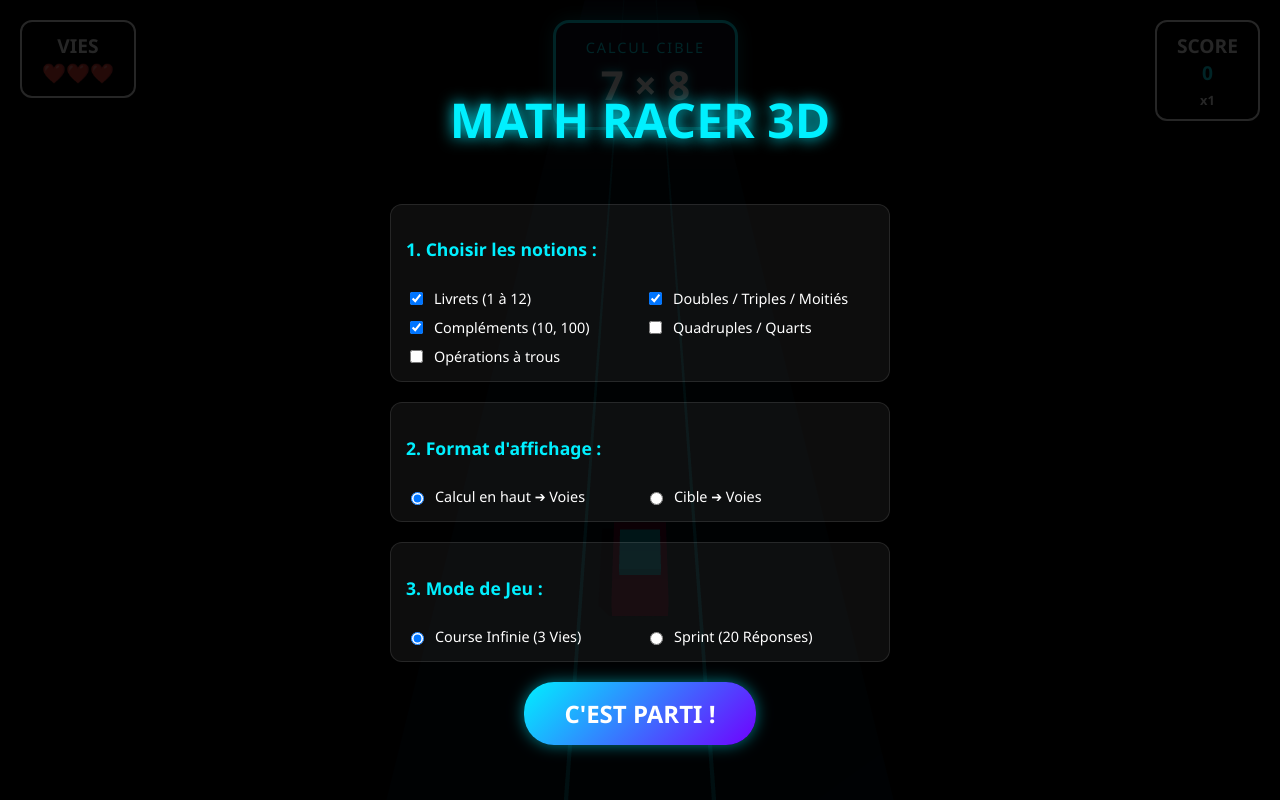
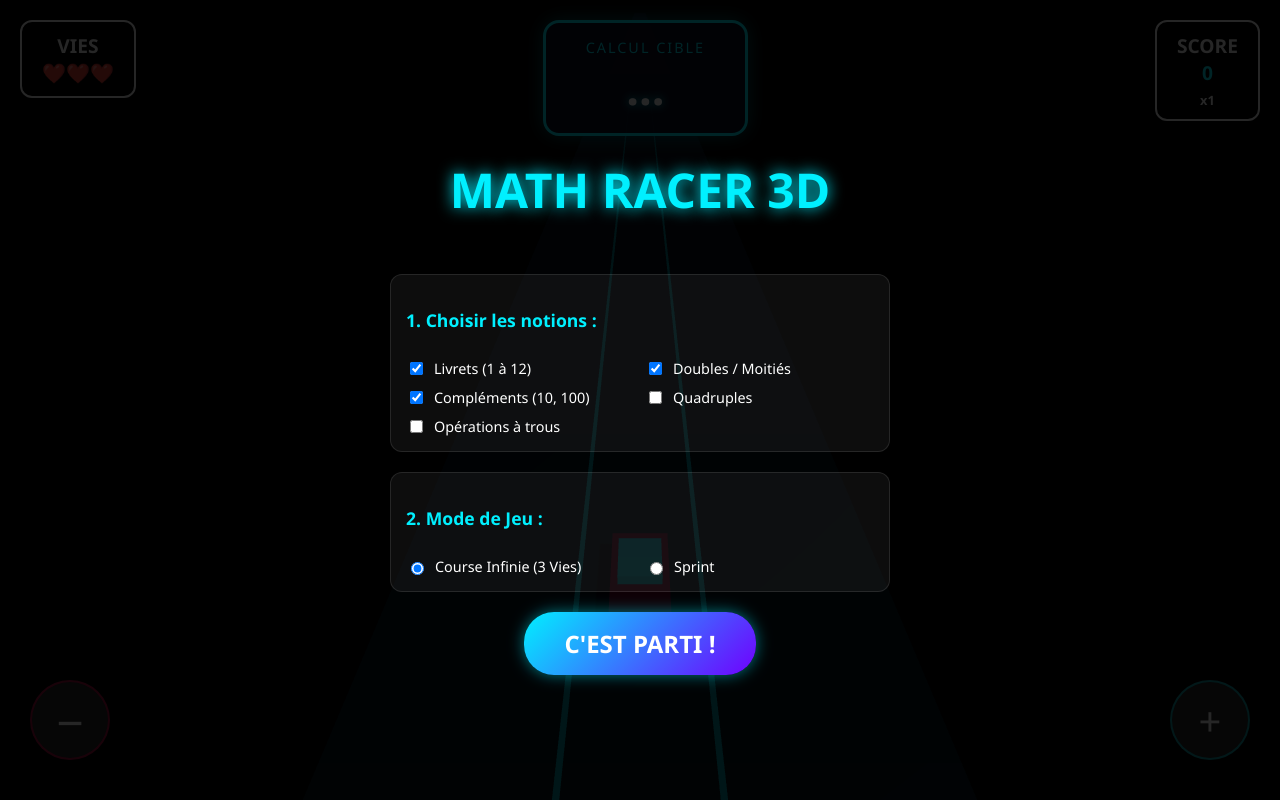
Before and after one commit to Sitefan117/ma-classeV3, a SvelteKit app: page /race in a window 1280 px wide. Built offline with nearby package versions, Linux system fonts and the light colour scheme.

Commit message:
fix bugs on race game

```diff
--- a/src/routes/race/+page.svelte
+++ b/src/routes/race/+page.svelte
@@ -1,83 +1,85 @@
 <script lang="ts">
-	import { onMount, onDestroy } from 'svelte';
+    import { onMount } from 'svelte';
 
     let canvasContainer: HTMLDivElement;
     let gameState = $state<'MENU' | 'PLAYING' | 'REPLAY' | 'GAMEOVER'>('MENU');
     let score = $state(0);
     let lives = $state(3);
     let combo = $state(0);
-	let targetQuestionText = $state('7 × 8');
-	let feedbackBannerText = $state('7 × 8 = 56');
+    let targetQuestionText = $state('...');
+    let feedbackBannerText = $state('');
     let showFeedbackBanner = $state(false);
 
-	// Options de configuration
+    // Options
     let notionLivrets = $state(true);
     let notionDoubles = $state(true);
     let notionComplements = $state(true);
     let notionQuadruples = $state(false);
     let notionTrous = $state(false);
-	let formatType = $state<'A' | 'B'>('A');
     let gameMode = $state<'endless' | 'target'>('endless');
 
     let selectedNotions: string[] = [];
     const LANES = [-3.5, 0, 3.5];
     let currentLane = 1;
-	let speed = 0.35;
 
-	// Variables moteur Three.js
+    // Vitesse
+    const BASE_SPEED_MIN = 0.18;
+    const BASE_SPEED_MAX = 0.55;
+    let currentBaseSpeed = 0.18;
+    let speed = 0.18;
+    let isAccelerating = false;
+    let isBraking = false;
+
+    // Engine Three.js
     let THREE: any;
     let scene: any;
     let camera: any;
     let renderer: any;
     let carGroup: any;
     let activeGates: any[] = [];
-	let nextGateZ = -50;
     let animationFrameId: number;
-	let currentQuestion: any = null;
 
     onMount(async () => {
-		// Import dynamique de Three.js pour éviter les erreurs SSR
         THREE = await import('three');
 
-		// Initialisation scène
         scene = new THREE.Scene();
-		scene.fog = new THREE.FogExp2(0x0a0a1a, 0.015);
+        scene.fog = new THREE.FogExp2(0x0a0a1a, 0.01);
 
-		camera = new THREE.PerspectiveCamera(60, window.innerWidth / window.innerHeight, 0.1, 1000);
-		camera.position.set(0, 18, 12);
-		camera.lookAt(0, 0, -8);
+        // Perspective ajustée pour éviter de perdre la voiture lors du frustum culling
+        camera = new THREE.PerspectiveCamera(65, window.innerWidth / window.innerHeight, 0.1, 1000);
+        camera.position.set(0, 14, 12);
+        camera.lookAt(0, 0, -10);
 
-		renderer = new THREE.WebGLRenderer({ antialias: true });
+        renderer = new THREE.WebGLRenderer({ antialias: true, alpha: false });
         renderer.setSize(window.innerWidth, window.innerHeight);
         renderer.setPixelRatio(Math.min(window.devicePixelRatio, 2));
         renderer.shadowMap.enabled = true;
         canvasContainer.appendChild(renderer.domElement);
 
-		// Lumières
-		const ambientLight = new THREE.AmbientLight(0xffffff, 0.6);
+        const ambientLight = new THREE.AmbientLight(0xffffff, 0.8);
         scene.add(ambientLight);
 
-		const dirLight = new THREE.DirectionalLight(0x00f0ff, 0.8);
+        const dirLight = new THREE.DirectionalLight(0x00f0ff, 1.0);
         dirLight.position.set(10, 20, 10);
         dirLight.castShadow = true;
         scene.add(dirLight);
 
         // Route
         const roadGroup = new THREE.Group();
-		const roadGeo = new THREE.PlaneGeometry(12, 300);
+        const roadGeo = new THREE.PlaneGeometry(14, 1000);
         const roadMat = new THREE.MeshStandardMaterial({ color: 0x151522, roughness: 0.8 });
         const roadMesh = new THREE.Mesh(roadGeo, roadMat);
         roadMesh.rotation.x = -Math.PI / 2;
-		roadMesh.position.z = -100;
+        roadMesh.position.z = -450;
         roadMesh.receiveShadow = true;
         roadGroup.add(roadMesh);
 
         for (let x of [-1.75, 1.75]) {
-			const lineGeo = new THREE.PlaneGeometry(0.1, 300);
-			const lineMat = new THREE.MeshBasicMaterial({ color: 0x00f0ff, opacity: 0.4, transparent: true });
+            const lineGeo = new THREE.PlaneGeometry(0.15, 1000);
+            const lineMat = new THREE.MeshBasicMaterial({ color: 0x00f0ff, opacity: 0.6, transparent: true });
             const lineMesh = new THREE.Mesh(lineGeo, lineMat);
             lineMesh.rotation.x = -Math.PI / 2;
-			lineMesh.position.set(x, 0.01, -100);
+            lineMesh.position.set(x, 0.02, -450);
             roadGroup.add(lineMesh);
         }
         scene.add(roadGroup);
@@ -97,10 +99,14 @@
         cabinMesh.position.set(0, 0.9, -0.2);
         carGroup.add(cabinMesh);
 
+        // Désactiver le Culling pour garantir que la voiture ne disparaisse jamais
+        carGroup.traverse((child: any) => {
+            if (child.isMesh) child.frustumCulled = false;
+        });
+
         carGroup.position.set(LANES[currentLane], 0, 0);
         scene.add(carGroup);
 
-		// Gestion du redimensionnement
         const handleResize = () => {
             if (!camera || !renderer) return;
             camera.aspect = window.innerWidth / window.innerHeight;
@@ -114,29 +120,43 @@
             animationFrameId = requestAnimationFrame(animate);
 
             if (gameState === 'PLAYING') {
-				// Animation fluide de la voiture vers la voie cible
-				carGroup.position.x += (LANES[currentLane] - carGroup.position.x) * 0.2;
+                if (isAccelerating) {
+                    speed = Math.min(currentBaseSpeed * 2.2, BASE_SPEED_MAX * 1.5);
+                } else if (isBraking) {
+                    speed = Math.max(currentBaseSpeed * 0.35, 0.08);
+                } else {
+                    speed = currentBaseSpeed;
+                }
 
-				// Déplacement des portes
+                // Déplacement latéral fluide de la voiture
+                carGroup.position.x += (LANES[currentLane] - carGroup.position.x) * 0.25;
+
+                // Mise à jour de la question pour la porte active
+                const upcomingGate = activeGates.find(g => !g.userData.passed && g.position.z < carGroup.position.z);
+                if (upcomingGate) {
+                    targetQuestionText = upcomingGate.userData.questionData.questionText;
+                }
+
+                // Avancement des portes
                 for (let i = activeGates.length - 1; i >= 0; i--) {
                     const gate = activeGates[i];
                     gate.position.z += speed;
 
-					// Collision
+                    // Test de collision avec la voiture
                     if (!gate.userData.passed && gate.position.z >= carGroup.position.z - 1) {
                         gate.userData.passed = true;
                         checkCollision(gate);
                     }
 
-					// Nettoyage après passage
-					if (gate.position.z > 10) {
+                    // Nettoyage derrière la caméra
+                    if (gate.position.z > 15) {
                         scene.remove(gate);
                         activeGates.splice(i, 1);
                     }
                 }
 
-				// Générer de nouvelles portes
-				if (activeGates.length < 3) {
+                // Génération de nouvelles portes
+                if (activeGates.length < 4) {
                     spawnGateSet();
                 }
             }
@@ -154,44 +174,62 @@
     function generateMathProblem() {
         const notion = selectedNotions[Math.floor(Math.random() * selectedNotions.length)] || 'livrets';
         let qText = '', correctAns = 0, distractors: number[] = [];
+        let fullFormulaText = '';
 
         if (notion === 'livrets') {
-			let a = Math.floor(Math.random() * 10) + 3;
+            let a = Math.floor(Math.random() * 9) + 2;
             let b = Math.floor(Math.random() * 9) + 2;
             correctAns = a * b;
             qText = `${a} × ${b}`;
-			distractors = [correctAns + a, correctAns - b, (a + 1) * b, (a - 1) * b].filter((v) => v > 0 && v !== correctAns);
+            fullFormulaText = `${a} × ${b} = ${correctAns}`;
+            distractors = [correctAns + a, correctAns - b, (a + 1) * b, (a - 1) * b];
         } else if (notion === 'doubles') {
             let isDouble = Math.random() > 0.5;
-			let val = Math.floor(Math.random() * 30) + 5;
+            let val = Math.floor(Math.random() * 25) + 5;
             if (isDouble) {
                 qText = `Double de ${val}`;
                 correctAns = val * 2;
-				distractors = [correctAns + 2, correctAns - 2, val * 3];
+                fullFormulaText = `Double de ${val} = ${correctAns}`;
+                distractors = [correctAns + 2, correctAns - 2, correctAns + 4, val * 3];
             } else {
                 let evenVal = val * 2;
                 qText = `Moitié de ${evenVal}`;
                 correctAns = val;
-				distractors = [val + 2, val - 1, val * 2];
+                fullFormulaText = `Moitié de ${evenVal} = ${correctAns}`;
+                distractors = [val + 2, val - 2, val + 1, val - 1];
             }
         } else if (notion === 'complements') {
             let target = Math.random() > 0.5 ? 100 : 10;
             let current = Math.floor(Math.random() * (target - 1)) + 1;
             qText = `Complément à ${target} de ${current}`;
             correctAns = target - current;
-			distractors = [correctAns + 10, correctAns - 5, correctAns + 2].filter((v) => v > 0);
+            fullFormulaText = `${current} + ${correctAns} = ${target}`;
+            distractors = [correctAns + 10, correctAns - 10, correctAns + 2, correctAns - 2];
+        } else if (notion === 'trous') {
+            let a = Math.floor(Math.random() * 9) + 2;
+            let b = Math.floor(Math.random() * 9) + 2;
+            let prod = a * b;
+            qText = `${a} × ? = ${prod}`;
+            correctAns = b;
+            fullFormulaText = `${a} × ${b} = ${prod}`;
+            distractors = [b + 1, b - 1, b + 2, b - 2];
         } else {
-			let a = 6, b = 7;
-			correctAns = 42;
-			qText = `6 × 7`;
-			distractors = [36, 48, 40];
+            let val = Math.floor(Math.random() * 15) + 2;
+            qText = `Quadruple de ${val}`;
+            correctAns = val * 4;
+            fullFormulaText = `Quadruple de ${val} = ${correctAns}`;
+            distractors = [correctAns + 4, correctAns - 4, val * 2, correctAns + 2];
         }
 
+        distractors = distractors.filter((v) => v > 0 && v !== correctAns);
         distractors = [...new Set(distractors)];
+
         while (distractors.length < 2) {
-			let offset = (Math.floor(Math.random() * 5) + 1) * (Math.random() > 0.5 ? 1 : -1);
+            let offset = (Math.floor(Math.random() * 4) + 1) * (Math.random() > 0.5 ? 1 : -1);
             let fake = correctAns + offset;
-			if (fake > 0 && fake !== correctAns && !distractors.includes(fake)) distractors.push(fake);
+            if (fake > 0 && fake !== correctAns && !distractors.includes(fake)) {
+                distractors.push(fake);
+            }
         }
 
         const correctLaneIndex = Math.floor(Math.random() * 3);
@@ -200,65 +238,68 @@
 
         for (let i = 0; i < 3; i++) {
             if (i === correctLaneIndex) {
-				gateValues.push({ text: formatType === 'A' ? `${correctAns}` : qText, isCorrect: true });
+                gateValues.push({ text: `${correctAns}`, isCorrect: true });
             } else {
                 let dVal = distractors[distIdx++];
-				gateValues.push({ text: formatType === 'A' ? `${dVal}` : `${dVal} × 2`, isCorrect: false });
+                gateValues.push({ text: `${dVal}`, isCorrect: false });
             }
         }
 
         return {
-			questionText: formatType === 'A' ? qText : `Trouve : ${correctAns}`,
-			fullFormula: `${qText} = ${correctAns}`,
+            questionText: qText,
+            fullFormula: fullFormulaText,
             gates: gateValues
         };
     }
 
     function createGateTexture(text: string) {
         const canvas = document.createElement('canvas');
-		canvas.width = 256;
-		canvas.height = 256;
+        canvas.width = 512;
+        canvas.height = 512;
         const ctx = canvas.getContext('2d')!;
 
-		ctx.fillStyle = '#101025';
-		ctx.fillRect(0, 0, 256, 256);
+        ctx.fillStyle = '#0f1026';
+        ctx.fillRect(0, 0, 512, 512);
 
-		ctx.lineWidth = 12;
-		ctx.strokeStyle = '#ffffff';
-		ctx.strokeRect(6, 6, 244, 244);
+        ctx.lineWidth = 24;
+        ctx.strokeStyle = '#00f0ff';
+        ctx.strokeRect(12, 12, 488, 488);
 
         ctx.fillStyle = '#ffffff';
-		ctx.font = 'Bold 42px Arial';
+        ctx.font = '900 90px sans-serif';
         ctx.textAlign = 'center';
         ctx.textBaseline = 'middle';
-		ctx.fillText(text, 128, 128);
+        ctx.fillText(text, 256, 256);
 
         return new THREE.CanvasTexture(canvas);
     }
 
     function spawnGateSet() {
-		currentQuestion = generateMathProblem();
-		targetQuestionText = currentQuestion.questionText;
+        const qData = generateMathProblem();
+        const gateGroup = new THREE.Group();
 
-		const gateGroup = new THREE.Group();
-		gateGroup.position.z = nextGateZ;
+        let spawnZ = -80;
+        if (activeGates.length > 0) {
+            const lastGate = activeGates[activeGates.length - 1];
+            spawnZ = lastGate.position.z - 85;
+        }
 
-		gateGroup.userData = { questionData: currentQuestion, passed: false };
+        gateGroup.position.z = spawnZ;
+        gateGroup.userData = { questionData: qData, passed: false };
 
         for (let i = 0; i < 3; i++) {
-			const gData = currentQuestion.gates[i];
+            const gData = qData.gates[i];
             const texture = createGateTexture(gData.text);
-			const mat = new THREE.MeshStandardMaterial({ map: texture, roughness: 0.3 });
-			const geo = new THREE.BoxGeometry(2.8, 3, 0.4);
+            const mat = new THREE.MeshStandardMaterial({ map: texture, roughness: 0.2 });
+            const geo = new THREE.BoxGeometry(3.0, 3.5, 0.4);
             const mesh = new THREE.Mesh(geo, mat);
-			mesh.position.set(LANES[i], 1.5, 0);
+            mesh.position.set(LANES[i], 1.75, 0);
             mesh.userData = { isCorrect: gData.isCorrect, lane: i };
             gateGroup.add(mesh);
         }
 
         scene.add(gateGroup);
         activeGates.push(gateGroup);
-		nextGateZ -= 45;
     }
 
     function checkCollision(gateGroup: any) {
@@ -266,12 +307,16 @@
         if (chosenGate && chosenGate.userData.isCorrect) {
             score += 100 * (combo + 1);
             combo++;
+
+            if (currentBaseSpeed < BASE_SPEED_MAX) {
+                currentBaseSpeed += 0.008;
+            }
         } else {
             lives--;
             combo = 0;
             feedbackBannerText = gateGroup.userData.questionData.fullFormula;
             showFeedbackBanner = true;
-			setTimeout(() => { showFeedbackBanner = false; }, 1500);
+            setTimeout(() => { showFeedbackBanner = false; }, 2000);
 
             if (lives <= 0 && gameMode === 'endless') {
                 gameState = 'GAMEOVER';
@@ -283,6 +328,7 @@
         if (gameState === 'PLAYING' && currentLane > 0) currentLane--;
     }
 
+    // Correction appliquée ici : incrementation au lieu de decrementation
     function moveRight() {
         if (gameState === 'PLAYING' && currentLane < 2) currentLane++;
     }
@@ -290,6 +336,13 @@
     function handleKeydown(e: KeyboardEvent) {
         if (e.key === 'ArrowLeft' || e.key === 'a' || e.key === 'q') moveLeft();
         if (e.key === 'ArrowRight' || e.key === 'd') moveRight();
+        if (e.key === 'ArrowUp' || e.key === 'w' || e.key === 'z') isAccelerating = true;
+        if (e.key === 'ArrowDown' || e.key === 's') isBraking = true;
+    }
+
+    function handleKeyup(e: KeyboardEvent) {
+        if (e.key === 'ArrowUp' || e.key === 'w' || e.key === 'z') isAccelerating = false;
+        if (e.key === 'ArrowDown' || e.key === 's') isBraking = false;
     }
 
     function startGame() {
@@ -306,9 +359,12 @@
         lives = 3;
         combo = 0;
         currentLane = 1;
-		nextGateZ = -50;
+        currentBaseSpeed = BASE_SPEED_MIN;
 
-		// Vider les anciennes portes
+        if (carGroup) {
+            carGroup.position.set(LANES[currentLane], 0, 0);
+        }
+
         for (let g of activeGates) scene.remove(g);
         activeGates = [];
 
@@ -320,15 +376,36 @@
     }
 </script>
 
-<svelte:window onkeydown={handleKeydown} />
+<svelte:window onkeydown={handleKeydown} onkeyup={handleKeyup} />
 
 <div class="game-wrapper">
     <div bind:this={canvasContainer} id="canvas-container"></div>
 
-	<!-- Touch zones pour mobile/iPad -->
     <div id="touch-controls">
-		<button type="button" class="touch-zone" aria-label="Déplacer à gauche" onclick={moveLeft}></button>
-		<button type="button" class="touch-zone" aria-label="Déplacer à droite" onclick={moveRight}></button>
+        <button type="button" class="touch-lane-zone" aria-label="Déplacer à gauche" onclick={moveLeft}></button>
+        <button type="button" class="touch-lane-zone" aria-label="Déplacer à droite" onclick={moveRight}></button>
+
+        <button
+            type="button"
+            class="speed-btn brake-btn"
+            aria-label="Décélérer"
+            onpointerdown={() => isBraking = true}
+            onpointerup={() => isBraking = false}
+            onpointerleave={() => isBraking = false}
+        >
+            <span>−</span>
+        </button>
+
+        <button
+            type="button"
+            class="speed-btn accel-btn"
+            aria-label="Accélérer"
+            onpointerdown={() => isAccelerating = true}
+            onpointerup={() => isAccelerating = false}
+            onpointerleave={() => isAccelerating = false}
+        >
+            <span>+</span>
+        </button>
     </div>
 
     <div id="hud">
@@ -339,7 +416,7 @@
             </div>
 
             <div id="target-box">
-				<div id="target-label">Calcul Cible</div>
+                <div id="target-label">CALCUL CIBLE</div>
                 <div id="target-question">{targetQuestionText}</div>
             </div>
 
@@ -360,7 +437,6 @@
         </div>
     {/if}
 
-	<!-- Modal de départ -->
     {#if gameState === 'MENU'}
         <div class="modal">
             <h1>Math Racer 3D</h1>
@@ -369,26 +445,18 @@
                 <h3>1. Choisir les notions :</h3>
                 <div class="checkbox-grid">
                     <label><input type="checkbox" bind:checked={notionLivrets} /> Livrets (1 à 12)</label>
-					<label><input type="checkbox" bind:checked={notionDoubles} /> Doubles / Triples / Moitiés</label>
+                    <label><input type="checkbox" bind:checked={notionDoubles} /> Doubles / Moitiés</label>
                     <label><input type="checkbox" bind:checked={notionComplements} /> Compléments (10, 100)</label>
-					<label><input type="checkbox" bind:checked={notionQuadruples} /> Quadruples / Quarts</label>
+                    <label><input type="checkbox" bind:checked={notionQuadruples} /> Quadruples</label>
                     <label><input type="checkbox" bind:checked={notionTrous} /> Opérations à trous</label>
                 </div>
             </div>
 
             <div class="config-group">
-				<h3>2. Format d'affichage :</h3>
-				<div class="checkbox-grid">
-					<label><input type="radio" bind:group={formatType} value="A" /> Calcul en haut ➔ Voies</label>
-					<label><input type="radio" bind:group={formatType} value="B" /> Cible ➔ Voies</label>
-				</div>
-			</div>
-
-			<div class="config-group">
-				<h3>3. Mode de Jeu :</h3>
+                <h3>2. Mode de Jeu :</h3>
                 <div class="checkbox-grid">
                     <label><input type="radio" bind:group={gameMode} value="endless" /> Course Infinie (3 Vies)</label>
-					<label><input type="radio" bind:group={gameMode} value="target" /> Sprint (20 Réponses)</label>
+                    <label><input type="radio" bind:group={gameMode} value="target" /> Sprint</label>
                 </div>
             </div>
 
@@ -396,7 +464,6 @@
         </div>
     {/if}
 
-	<!-- Game Over -->
     {#if gameState === 'GAMEOVER'}
         <div class="modal">
             <h1>FIN DE COURSE</h1>
@@ -416,6 +483,7 @@
         font-family: 'Segoe UI', Tahoma, Geneva, Verdana, sans-serif;
         background-color: #111;
         color: #fff;
+        user-select: none;
     }
 
     .game-wrapper {
@@ -456,7 +524,7 @@
     }
 
     .stat-box {
-		background: rgba(0, 0, 0, 0.6);
+        background: rgba(0, 0, 0, 0.7);
         backdrop-filter: blur(5px);
         border: 2px solid #fff;
         border-radius: 12px;
@@ -467,10 +535,10 @@
     }
 
     #target-box {
-		background: rgba(20, 20, 40, 0.85);
+        background: rgba(15, 16, 38, 0.9);
         border: 3px solid #00f0ff;
         border-radius: 16px;
-		padding: 15px 30px;
+        padding: 15px 40px;
         text-align: center;
         box-shadow: 0 0 20px rgba(0, 240, 255, 0.4);
     }
@@ -483,7 +551,7 @@
     }
 
     #target-question {
-		font-size: 2.5rem;
+        font-size: 2.8rem;
         font-weight: 900;
         color: #fff;
         text-shadow: 0 0 10px #00f0ff;
@@ -576,7 +644,7 @@
         left: 50%;
         transform: translate(-50%, -50%);
         z-index: 50;
-		background: rgba(255, 0, 80, 0.9);
+        background: rgba(255, 0, 80, 0.95);
         border: 3px solid #fff;
         border-radius: 16px;
         padding: 20px 40px;
@@ -602,16 +670,52 @@
         left: 0;
         width: 100%;
         height: 100%;
-		z-index: 5;
+        z-index: 20;
         display: flex;
-		pointer-events: auto;
+        pointer-events: none;
     }
 
-	.touch-zone {
+    .touch-lane-zone {
         flex: 1;
         height: 100%;
         background: transparent;
         border: none;
         cursor: pointer;
+        pointer-events: auto;
+    }
+
+    .speed-btn {
+        position: absolute;
+        bottom: 40px;
+        width: 80px;
+        height: 80px;
+        border-radius: 50%;
+        background: rgba(255, 255, 255, 0.15);
+        backdrop-filter: blur(8px);
+        border: 2px solid rgba(255, 255, 255, 0.4);
+        color: #fff;
+        font-size: 2.5rem;
+        display: flex;
+        justify-content: center;
+        align-items: center;
+        cursor: pointer;
+        pointer-events: auto;
+        touch-action: manipulation;
+        transition: background 0.1s, transform 0.1s;
+    }
+
+    .speed-btn:active {
+        background: rgba(0, 240, 255, 0.4);
+        transform: scale(0.95);
+    }
+
+    .brake-btn {
+        left: 30px;
+        border-color: rgba(255, 0, 80, 0.6);
+    }
+
+    .accel-btn {
+        right: 30px;
+        border-color: rgba(0, 240, 255, 0.6);
     }
 </style>
--- a/src/routes/teacher/+page.svelte
+++ b/src/routes/teacher/+page.svelte
@@ -1,4 +1,5 @@
 <script lang="ts">
+export const prerender = false;
   import type { ActionData, PageData } from './$types';
 
   export let data: PageData;
--- a/src/routes/teacher/login/+page.svelte
+++ b/src/routes/teacher/login/+page.svelte
@@ -1,5 +1,6 @@
 <script lang="ts">
-  import type { ActionData } from './$types';
+export const prerender = false;
+import type { ActionData } from './$types';
   export let form: ActionData;
 </script>
 
```
Lines whose indentation alone changed are shown as unchanged.
